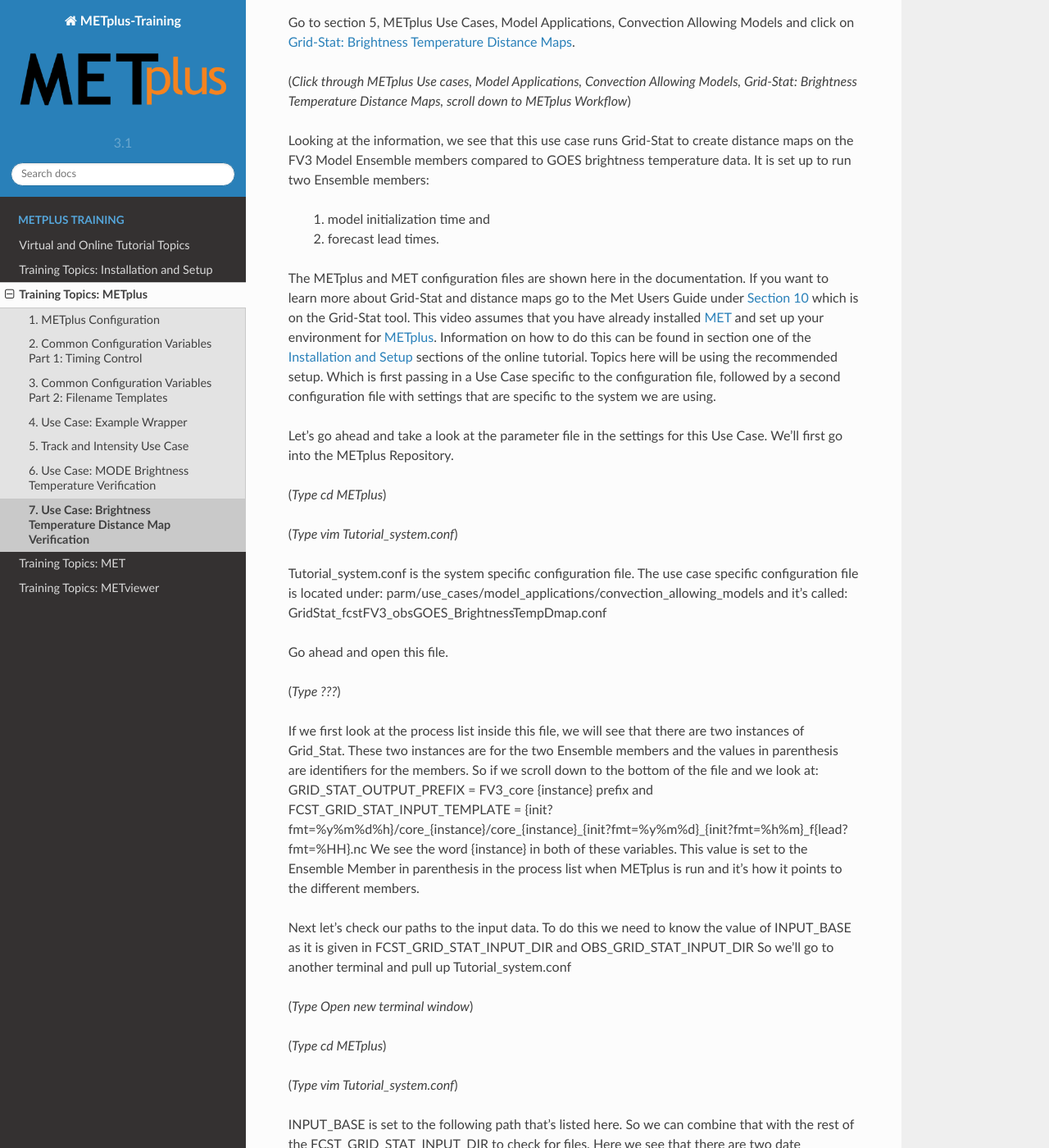
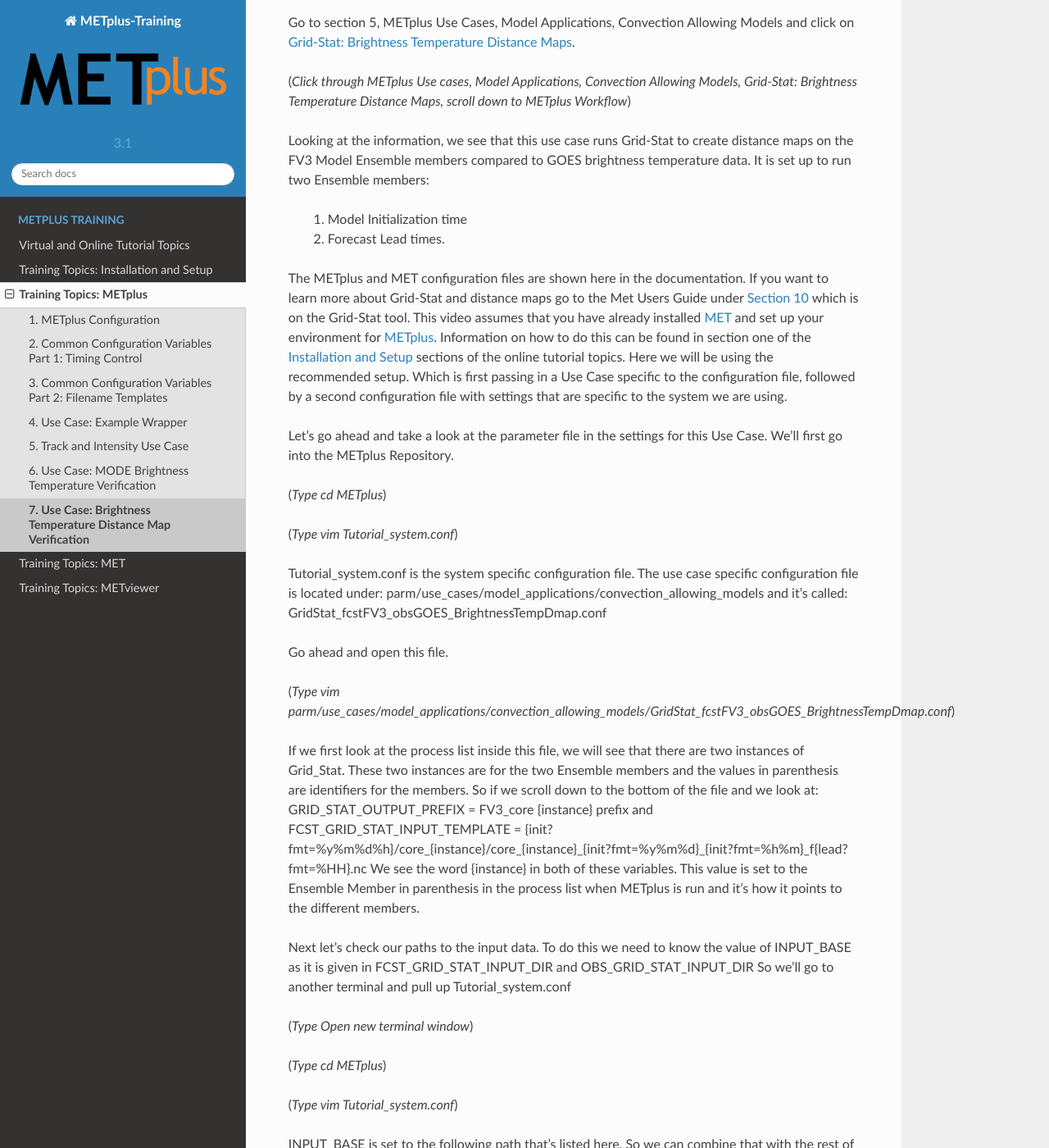
Before and after one commit to dtcenter/METplus-Training, a Sphinx documentation site: the page built from docs/modules/METplus/use_case_brightness_temperature_distance_map.rst, in a window 1280 px wide and 1400 px high, scrolled down 1029 px. Shown: the whole window at 82% size. Built offline with Sphinx 7.4.7 and the Read the Docs theme 2.0.0, drawn with Linux system fonts in a browser that asks for light colours.

Commit message:
Update use_case_brightness_temperature_distance_map.rst
Solving one of the question marks #54

```diff
--- a/docs/modules/METplus/use_case_brightness_temperature_distance_map.rst
+++ b/docs/modules/METplus/use_case_brightness_temperature_distance_map.rst
@@ -43,8 +43,8 @@
 create distance maps on the FV3 Model Ensemble members compared to GOES
 brightness temperature data. It is set up to run two Ensemble members:
 
-  1. model initialization time and
-  2. forecast lead times.
+  1. Model Initialization time
+  2. Forecast Lead times.
 
 The METplus and MET configuration files are shown here in the documentation.
 If you want to learn more about Grid-Stat and distance maps go to the Met
@@ -57,7 +57,7 @@
 `METplus <https://metplus.readthedocs.io/en/latest/Users_Guide/installation.html>`_.
 Information on how to do this can be found in section one of the
 `Installation and Setup <https://metplus-training.readthedocs.io/en/latest/modules/Environment/index.html>`_
-sections of the online tutorial. Topics here will be using the recommended
+sections of the online tutorial topics. Here we will be using the recommended
 setup. Which is first passing in a Use Case specific to the configuration file,
 followed by a second configuration file with settings that are specific
 to the system we are using.
@@ -77,7 +77,7 @@
 
 Go ahead and open this file.
 
-(*Type ???*)
+(*Type vim parm/use_cases/model_applications/convection_allowing_models/GridStat_fcstFV3_obsGOES_BrightnessTempDmap.conf*)
 
 If we first look at the process list inside this file, we will see that
 there are two instances of Grid_Stat. These two instances are for the two
```
